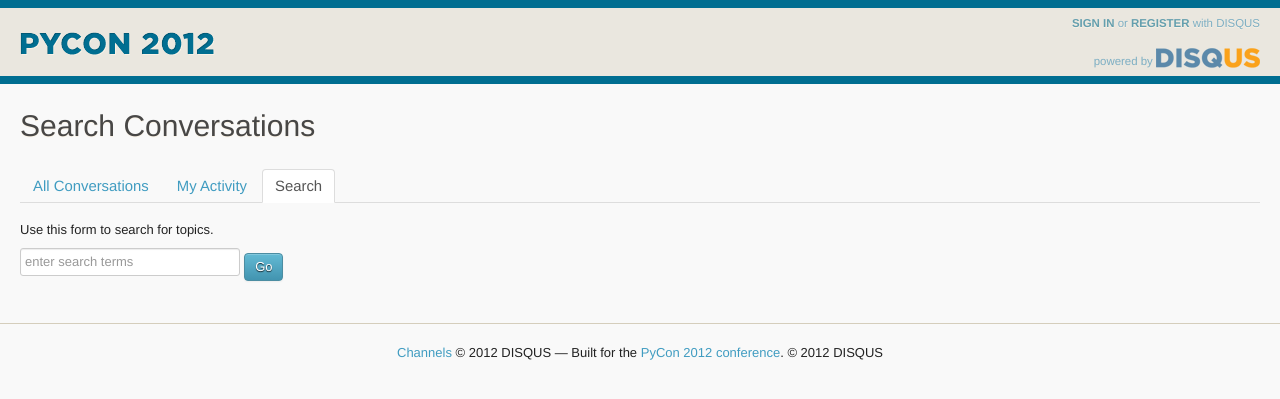
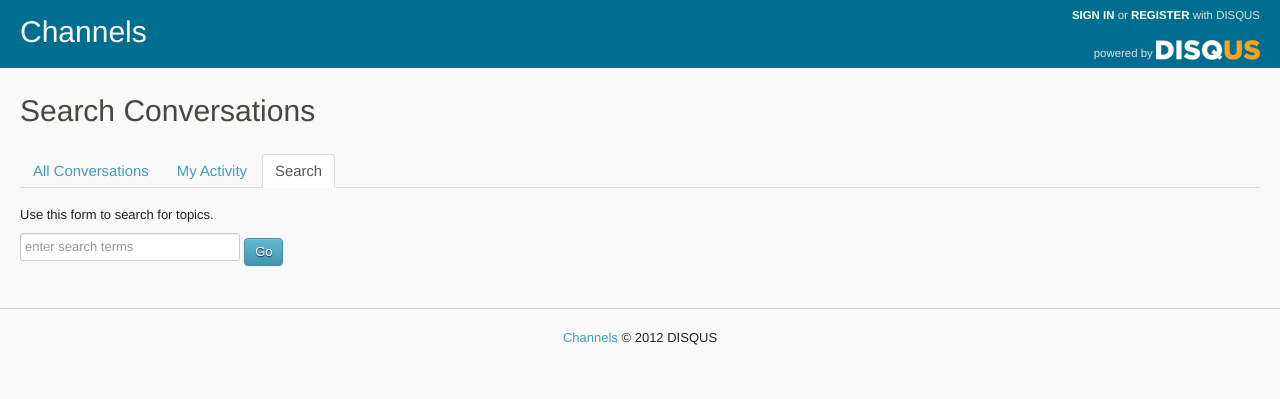
Before and after one commit to disqus/channels, a Flask app: page /threads/search in a window 1280 px wide. Shown: the top 399 px of the page. Run offline with Flask 2, Linux system fonts and the light colour scheme; parts of the project's set-up code (start-up, migrations or seed data) failed here and were passed over.

Commit message:
Sane (non-Pycon) defaults/design

```diff
--- a/channels/conf.py
+++ b/channels/conf.py
@@ -20,7 +20,7 @@
     PUBLISHER = {
 
     }
-    SITE_NAME = 'PyCon 2012'
+    SITE_NAME = 'Channels'
     SECRET_KEY = None
     DISQUS_PUBLIC = None
     DISQUS_SECRET = None
--- a/channels/static/css/global.css
+++ b/channels/static/css/global.css
@@ -2,7 +2,7 @@
   background: #f9f9f9;
   color:#222;
   font: normal 93% "Helvetica Neue", Helvetica, Arial, sans-serif;
-  padding-top: 83px;
+  padding-top: 68px;
 }
 
 a {
@@ -31,68 +31,43 @@
   left: 0;
   right: 0;
   top: 0;
-  background: #eae7df;
+  background: #006e91;
 }
 body.fixed header {
   position: fixed;
 }
 
-header #subhead {
-  position: absolute;
-  left: 235px;
-  top: 20px;
-  white-space: nowrap;
-  overflow: hidden;
-}
-header #subhead h2 {
-  font-family: "Helvetica Neue", Helvetica, Arial, sans-serif;
-  color: #484746;
-  text-shadow: 0 1px 0 #f9f2e6;
-  overflow: hidden;
-}
-
-header .container,
-header .container-fluid {
-  background: #eae7df;
-  border: 5px solid #006e91;
-  border-width: 8px 0;
-  height: 68px;
-}
-
 header h1#logo {
   margin: 0;
   position: absolute;
-  top: 24px;
+  top: 20px;
   left: 20px;
 }
 header h1#logo a {
+  color: #fff;
   display: block;
   width: 195px;
   height: 24px;
-  background: url('../img/header.png') no-repeat 0 0;
+  line-height: 24px;
   float: left;
   padding-bottom: 12px;
-  color:#fff;
   text-decoration:none;
-  text-indent:-9999px;
 }
 header .nav {
-  background: #eae7df;
   position: absolute;
   right: 20px;
   padding-left: 10px;
-  color: #7caec3;
+  color: #ddd;
   font-size: 77%;
   margin: 7px 0 0 0;
   vertical-align: middle;
-  text-shadow: 0 1px 0 #f9f2e6;
   line-height: 1.4em;
 }
 header .nav a {
   display: inline-block;
 }
 header .nav a, header .nav a:visited {
-  color: #649fae;
+  color: #fff;
   text-decoration: none;
   font-weight: bold;
   text-transform: uppercase;
@@ -105,7 +80,7 @@
 header .powered-by {
   font-size: 77%;
   text-transform: lowercase;
-  color: #7caec3;
+  color: #ddd;
   vertical-align: bottom;
   line-height: 26px;
   height: 20px;
@@ -119,7 +94,7 @@
   display: inline-block;
   width: 104px;
   height: 20px;
-  background: url('../img/logo_light_sm.png') 0 0 no-repeat;
+  background: url('../img/logo_dark_sm.png') 0 0 no-repeat;
 }
 footer {
   border-top: 1px solid #d5cebc;
@@ -137,7 +112,7 @@
 }
 .row-fluid .offset3,
 .row-fluid .span9 {
-  margin-left: 241px !important;
+  margin-left: 251px !important;
   width: auto;
   float: none;
 }
@@ -150,10 +125,9 @@
   position: fixed;
   left: 0;
   bottom: 0;
-  top: 84px;
+  top: 68px;
   z-index: 100;
   overflow: auto;
-  background: #eae7df;
   border-right: 1px solid #d5cebc;
 }
 .sidebar-inner {
@@ -286,7 +260,6 @@
   position: fixed;
   right: 0;
   left: 0;
-  background: #eae7df;
   border-bottom: 1px solid #d5cebc;
 }
 .topic-inner {
@@ -401,7 +374,6 @@
   bottom: 0;
   left: 0;
   border-top: 1px solid #d5cebc;
-  background: #eae7df;
   overflow: hidden;
   padding: 10px 0 10px 10px;
 }
--- a/channels/templates/layout.html
+++ b/channels/templates/layout.html
@@ -27,7 +27,6 @@
     <header>
       <div class="container-fluid">
         <h1 id="logo"><a href="/">{% block brand %}{{ SITE_NAME }}{% endblock %}</a></h1>
-        <div id="subhead">{% block subheader %}{% endblock %}</div>
         <div class="nav">
           {% if user %}
             {{ user.username }} |
@@ -64,7 +63,7 @@
       <footer>
         <div class="container-fluid">
           <div class="footer-inner">
-            <p><a href="https://github.com/disqus/channels">Channels</a> &copy; 2012 DISQUS &mdash; Built for the <a href="http://us.pycon.org">PyCon 2012 conference</a>. &copy; 2012 DISQUS</p>
+            <p><a href="https://github.com/disqus/channels">Channels</a> &copy; 2012 DISQUS</p>
           </div>
         </div>
       </footer>
```
Also changed, not shown: channels/templates/landing.html (+0 -12 lines), channels/static/img/header.png (deleted), channels/static/img/logo_dark.png (added), channels/static/img/logo_dark_sm.png (added).
